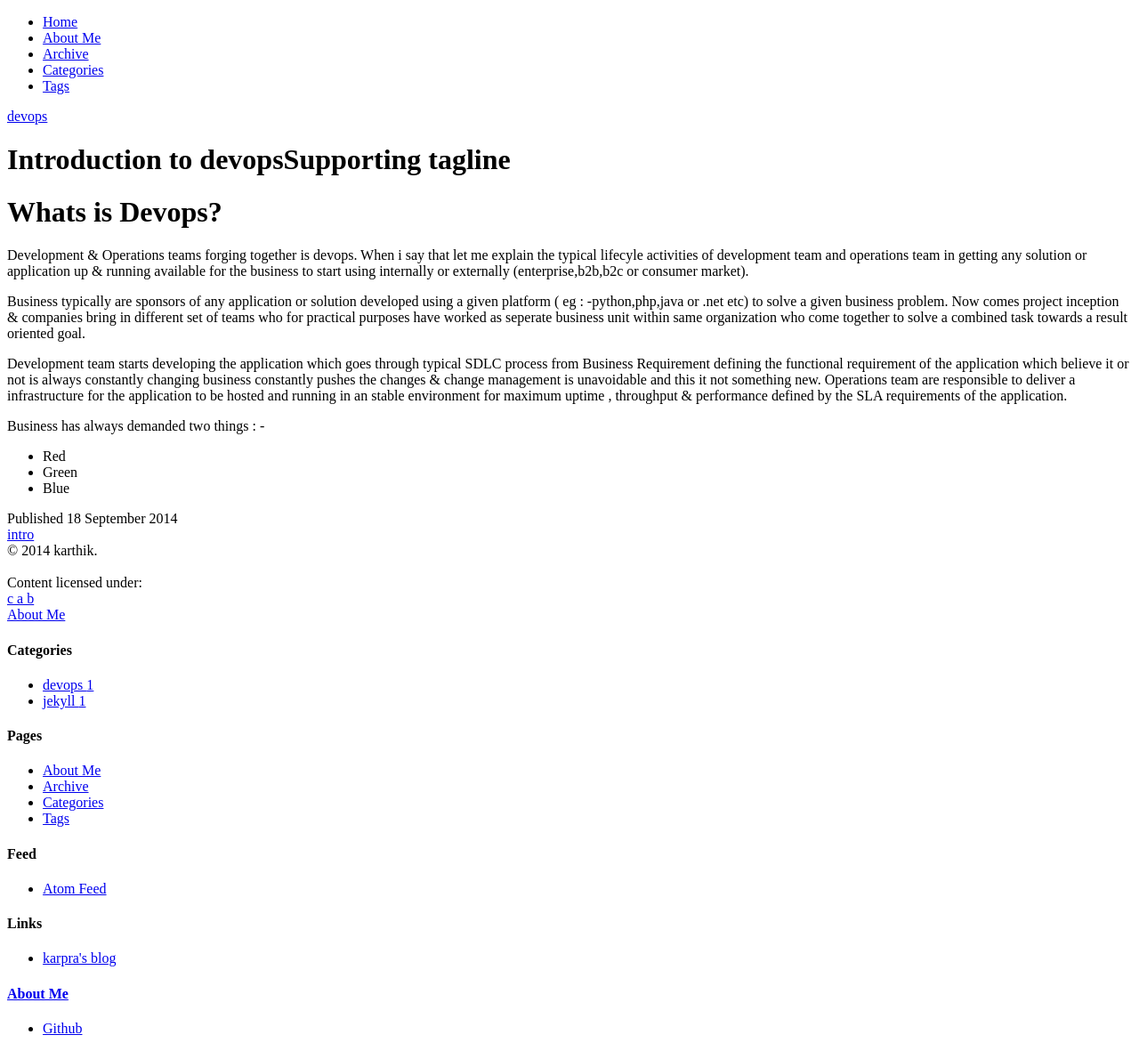
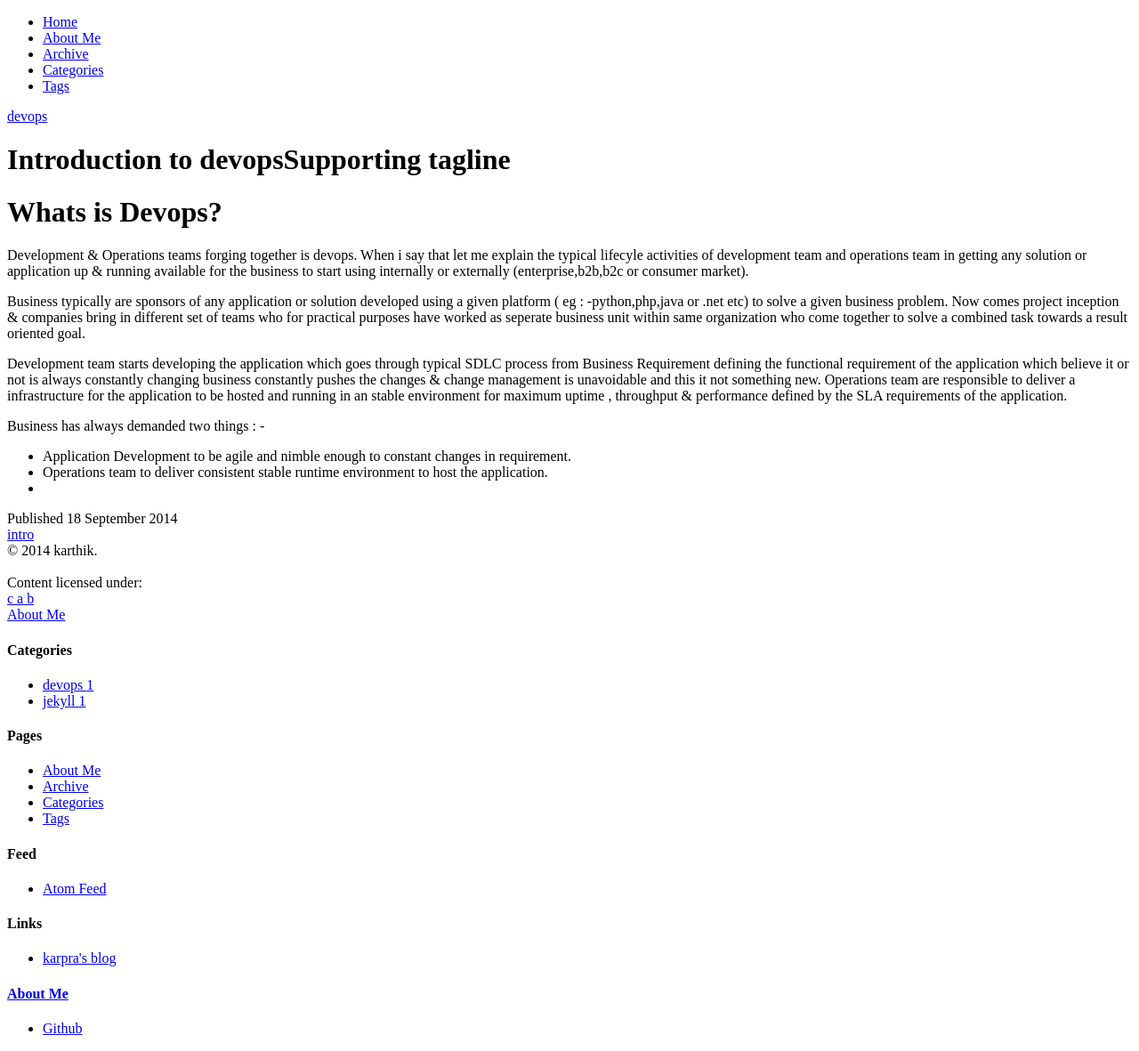
Before and after one commit to karpra/karpra.github.io, a Jekyll site: the page built from _posts/2014-9-18-introduction to devops.md, in a window 1280 px wide. Shown: the whole page at 89% size. Built offline with Jekyll 4.4.1, drawn with Linux system fonts in a browser that asks for light colours; nearby versions of some CDN libraries; library files that are not in the unit come from our copies.

Commit message:
Update 2014-9-18-introduction to devops.md

```diff
--- a/_posts/2014-9-18-introduction to devops.md
+++ b/_posts/2014-9-18-introduction to devops.md
@@ -22,6 +22,6 @@ constantly pushes the changes & change management is unavoidable and this it not
 
 Business has always demanded two things : -
 
-*   Red
-*   Green
-*   Blue
+*   Application Development to be agile and nimble enough to constant changes in requirement.
+*   Operations team to deliver consistent stable runtime environment to host the application.
+*
```
